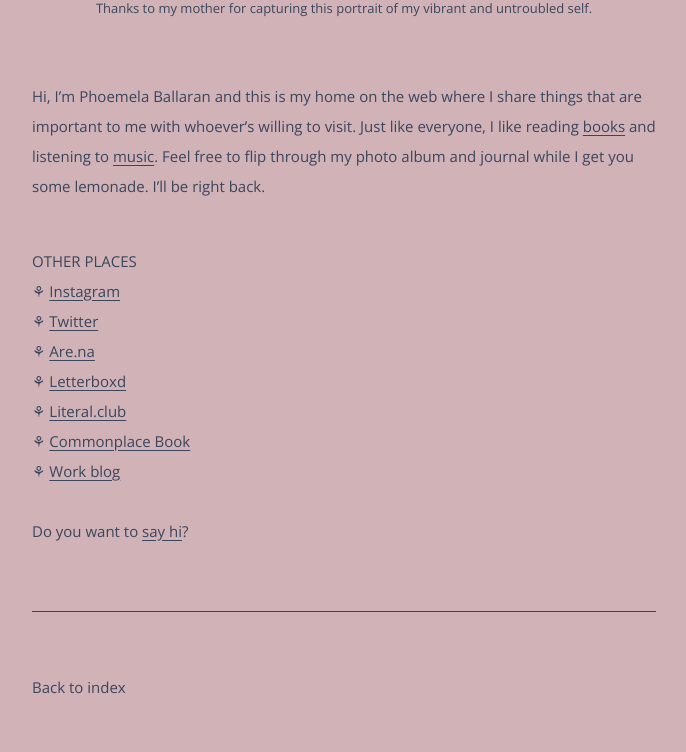
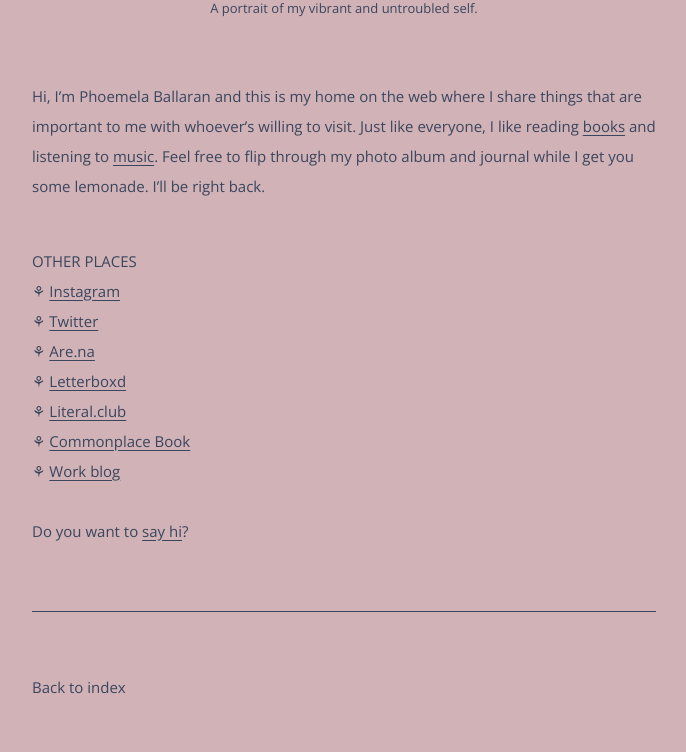
Before and after one commit to comballar/comballar.github.io, a Jekyll site: the page built from about.md, in a window 1280 px wide. Shown: the part 1002-1754 px from the top of the page, without its empty margins (88-774 px from the left). Built offline with Jekyll 4.4.1, drawn with Linux system fonts in a browser that asks for light colours; some web fonts are replaced.

Commit message:
Update about.md

```diff
--- a/about.md
+++ b/about.md
@@ -6,7 +6,7 @@ permalink: /about/
 <h1>“Does it dance? Does it catalyze a joyful affirmation of life?” — Friedrich Nietzsche</h1>
 <br>
 <p align="center"><img class=small src="https://raw.githubusercontent.com/comoballar/imagedb/main/about.png"/></p>
-<figcaption>Thanks to my mother for capturing this portrait of my vibrant and untroubled self.</figcaption>
+<figcaption>A portrait of my vibrant and untroubled self.</figcaption>
 <br>
 <p>Hi, I’m Phoemela Ballaran and this is my home on the web where I share things that are important to me with whoever’s willing to visit.
   Just like everyone, I like reading <a href="https://literal.club/comoballaar" target="_blank">books</a> and listening to <a href="https://radio4000.com/comoballar" target="_blank">music</a>.
```
